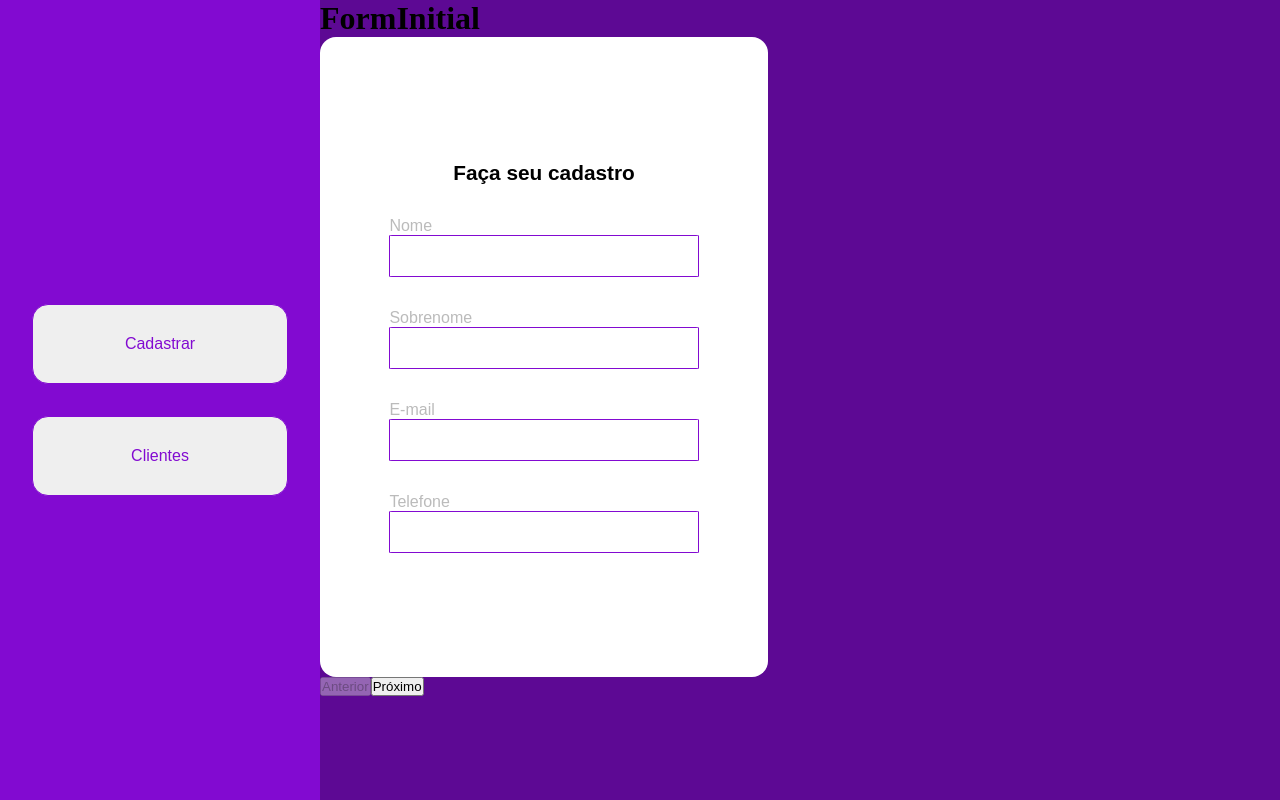
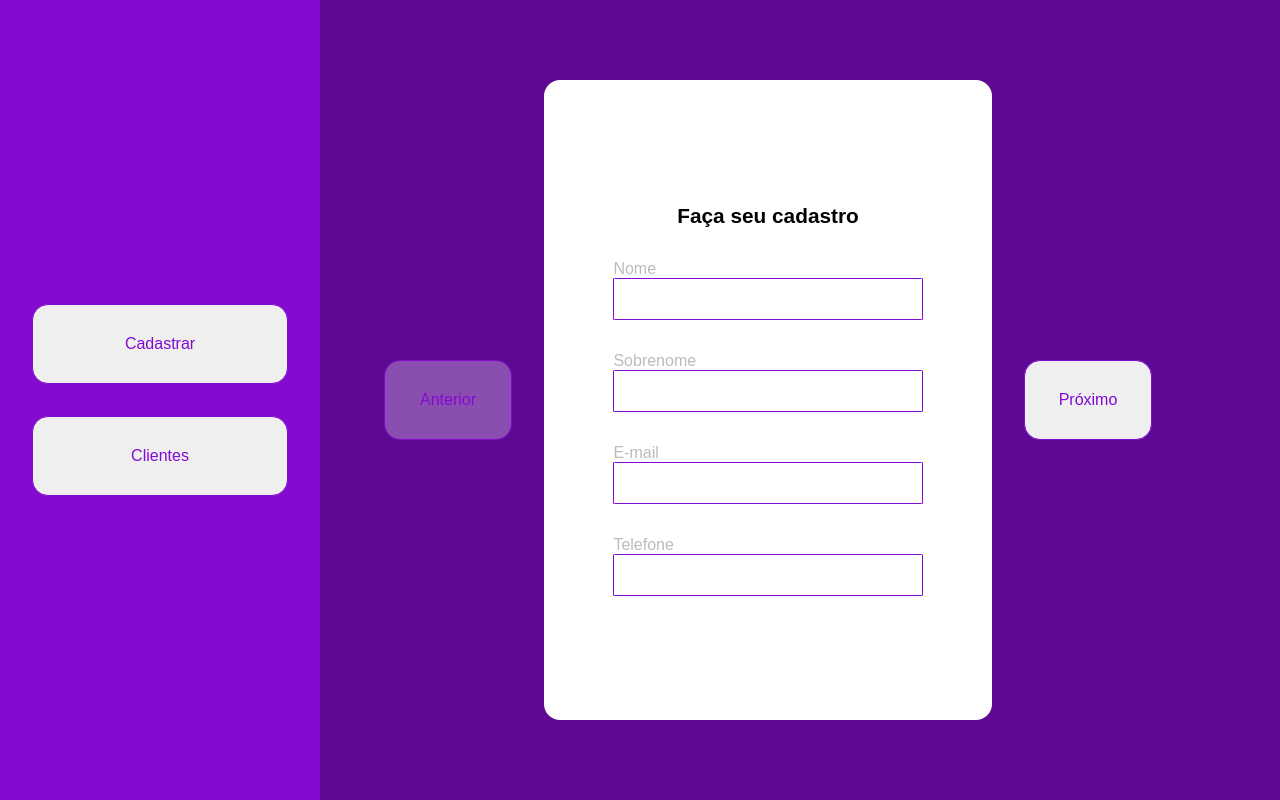
Before and after one commit to enricomartins018/mod5_venture_labs, a React (Vite) app: page / in a window 1280 px wide. Built offline with nearby package versions, Linux system fonts and the light colour scheme.

Commit message:
feat: Padrão de páginas e de formulário finalizado.

```diff
--- a/src/Components/FormPattern/FormPattern.jsx
+++ b/src/Components/FormPattern/FormPattern.jsx
@@ -21,16 +21,7 @@ const Form = () => {
 
     return (
         <div className={S.form}>
-            <div className={S.progressbar}></div>
-            <div className={S.formContainer}></div>
-            <div className={S.FormInitial}></div>
-            <div className={S.header}>
-                <h1>{FormTitles[page]}</h1>
-            </div>
-            <div className={S.body}>{PageDisplay()}</div>
-            <div className={S.footer}></div>
-            <div>
-                <button className={S.btnPattern} type="submit"
+              <button className={S.btnPattern} type="submit"
                     disabled={page == 0}
                     onClick={() => {
                         setPage((currPage) => currPage - 1);
@@ -38,6 +29,8 @@ const Form = () => {
                 >
                     Anterior
                 </button>
+            {PageDisplay()}
+            <div>
                 <button className={S.btnPattern} type="submit"
                     disabled={page == FormTitles.length - 1}
                     onClick={() => {
--- a/src/Components/FormPattern/FormPattern.module.css
+++ b/src/Components/FormPattern/FormPattern.module.css
@@ -0,0 +1,26 @@
+.form{
+    display: flex;
+    flex-direction: row;
+    justify-content: center;
+    align-items: center;
+    width: 70vw;
+    heigh: 100vh;
+    gap: 2rem;
+}
+
+.btnPattern{
+    width: 10vw;
+    height: 10vh;
+    color: #820AD1;
+    font-size: 1rem;
+    border: solid 0.1rem #820AD1;
+    border-radius: 1rem;
+}
+
+.btnPattern:hover{
+    color: white;
+    background-color: #820AD1;
+    cursor: pointer;
+    border: solid 0.1rem #ffffff;
+    border-radius: 1rem;
+}
```
